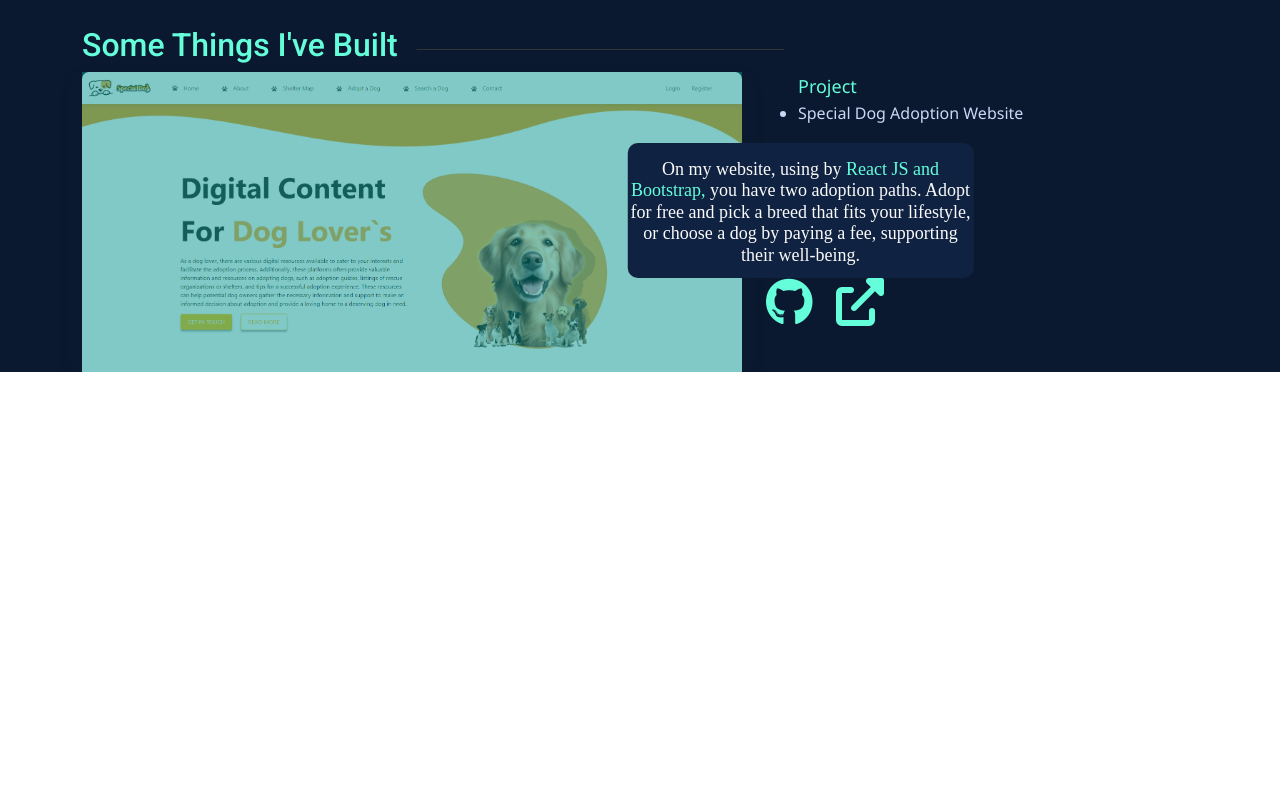
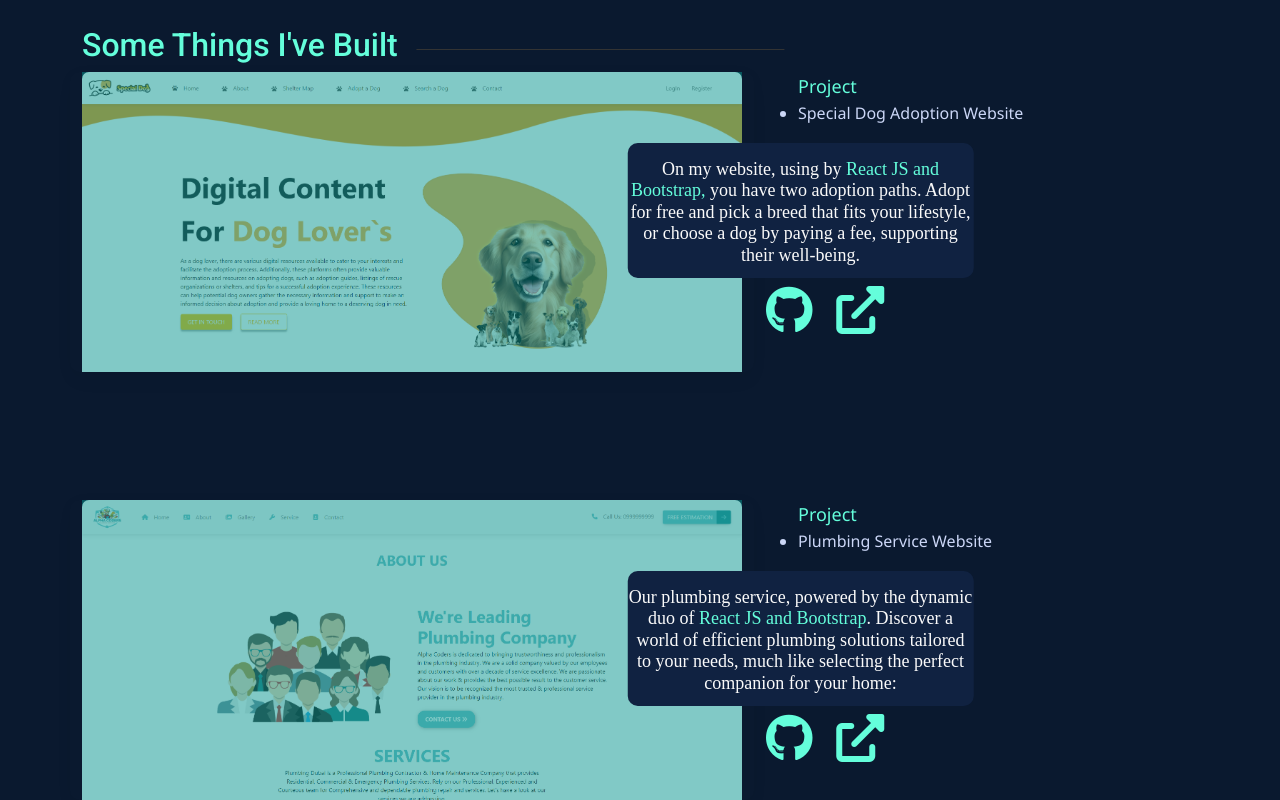
Before and after one commit to jayrsanmocte/Portfolio1, a React (Vite) app: page / in a window 1280 px wide. Shown: the part 1694-2494 px from the top of the page. Before the commit the page ends 2066 px from the top, so only its background shows below. Built offline with nearby package versions, Linux system fonts and the light colour scheme.

Commit message:
first commit3

```diff
--- a/src/Pages/Somethings.jsx
+++ b/src/Pages/Somethings.jsx
@@ -3,6 +3,7 @@ import React from 'react';
 
 const Somethings = () => {
   return (
+    <>
     <div data-aos="fade-down">
 
     <div className="container mt-5">
@@ -30,9 +31,9 @@ const Somethings = () => {
             <div className="col ">
 
                 <a href="https://github.com/jayrsanmocte/doggy1" target="_blank" rel="noopener noreferrer" >
-                  <i className=" fab fa-github fa-3x " data-aos="flip-right"></i></a> &nbsp;  &nbsp; &nbsp;
+                  <i className=" fab fa-github fa-3x " ></i></a> &nbsp;  &nbsp; &nbsp;
                   <a href="https://doggy-doggy-fjiwpb9h3-mcdha.vercel.app/" target="_blank" rel="noopener noreferrer">
-              <i class="fab fas fa-up-right-from-square fa-3x" data-aos="flip-right"></i>
+              <i class="fab fas fa-up-right-from-square fa-3x" ></i>
               </a>
             </div>
 
@@ -47,6 +48,52 @@ const Somethings = () => {
     </div>
     </div>
 
+
+     <div data-aos="fade-down">
+
+     <div className="container padder">
+       <span className='d-flex align-items-center'>
+
+         {/* <div className="line3"></div> */}
+       </span>
+
+       <div className="row">
+
+         <div className="card " data-aos="zoom-in">
+           <div className="scrollable-image">
+             <div className="image-overlay"></div>
+             <img className="card-img-top" src="/Images/plumbing.png" alt="Title" />
+           </div>
+         </div>
+         <div className="col md-12 sm-6">
+           <ul>
+             <div className="description" data-aos="zoom-in-left">Project</div>
+             <li className='description2' data-aos="zoom-in-left">Plumbing Service Website</li>
+           </ul>
+
+          <div className="line2 md-12"> <h5 className='description3 text-center pt-3' data-aos="fade-left">Our plumbing service, powered by the dynamic duo of <span style={{ color: '#64fedb' }}>React JS and Bootstrap</span>. Discover a world of efficient plumbing solutions tailored to your needs, much like selecting the perfect companion for your home:</h5> </div>
+            <div className="row">
+             <div className="col ">
+
+                 <a href="https://github.com/jayrsanmocte/doggy1" target="_blank" rel="noopener noreferrer" >
+                   <i className=" fab fa-github fa-3x " ></i></a> &nbsp;  &nbsp; &nbsp;
+                   <a href="https://doggy-doggy-fjiwpb9h3-mcdha.vercel.app/" target="_blank" rel="noopener noreferrer">
+               <i class="fab fas fa-up-right-from-square fa-3x" ></i>
+               </a>
+             </div>
+
+
+
+
+            </div>
+
+         </div>
+
+       </div>
+     </div>
+     </div>
+  </>
+
   );
 }
 
--- a/src/index.css
+++ b/src/index.css
@@ -101,6 +101,34 @@ color: #ccd7f7;
   box-shadow: 0 10px 30px -5px #0ed0af;
   box-shadow: 0 10px 30px -5px #4744e4;
 }
+@media (max-width: 1024px) {
+  .hero-img {
+    width: 100%;
+  height: 350px;
+  margin-top: 10%;
+  }
+}
+@media (max-width: 768px) {
+  .hero-img {
+    width: 100%;
+  height: 350px;
+  margin-top: 10%;
+  }
+}
+@media (max-width: 425px) {
+  .hero-img {
+    width: 100%;
+  height: 350px;
+  margin-top: 30%;
+  }
+}
+@media (max-width: 375px) {
+  .hero-img {
+    width: 100%;
+  height: 350px;
+  margin-top: 40%;
+  }
+}
 
 .layout {
   background-color: #0a192f;
@@ -143,14 +171,24 @@ color:#64fedb;
 
 }
 
+@media (max-width: 425px) {
+  .imageabout {
+    display: none;
+  }
+}
+@media (max-width: 375px) {
+  .imageabout {
+      display: none;
+      transform: translatex(-100%);
+  }
+}
+
 
 .imageabout:hover {
   box-shadow: 0 10px 30px -5px white;
   background-color:white ;
   cursor: pointer;
 }
-
-
 
 
 
@@ -245,6 +283,40 @@ color:#64fedb;
     border-radius: 10px;
   }
 
+
+    @media (max-width: 1024px) {
+    .line2 {
+        height: 60%;
+    }
+  }
+
+  @media (max-width: 425px) {
+    .line2 {
+      display: none;
+    }
+  }
+  @media (max-width: 375px) {
+    .line2 {
+        display: none;
+        transform: translatex(-100%);
+    }
+  }
+     /* @media (min-width: 768px) {
+    .line2 {
+        height: 60%;
+    }
+} */
+/* @media (min-width: 425px) {
+  .line2 {
+      height: 60%;
+      width: 100%;
+  }
+}  */
+
+
+
+
+
   .image-overlay {
     position: absolute;
     top: 0;
@@ -253,12 +325,12 @@ color:#64fedb;
     height: 100%;
     background-color: rgba(4, 148, 141, 0.5); /* Transparent blue background color */
     z-index: 1;
-    pointer-events: none; /* Allow clicks to go through the overlay */
-    transition: background-color 0.3s ease; /* Add a smooth transition effect */
+    pointer-events: none;
+    transition: background-color 0.s ease;
   }
 
   .scrollable-image:hover .image-overlay {
-    background-color: transparent; /* Remove the background color on hover */
+    background-color: transparent;
   }
 
 .description3 {
@@ -277,3 +349,7 @@ color:#64fedb;
 .paddings {
   padding-bottom: 11%;
 }
+
+.padder {
+  padding-top :10%
+}
```
Also changed, not shown: public/Images/plumbing.png (added).
